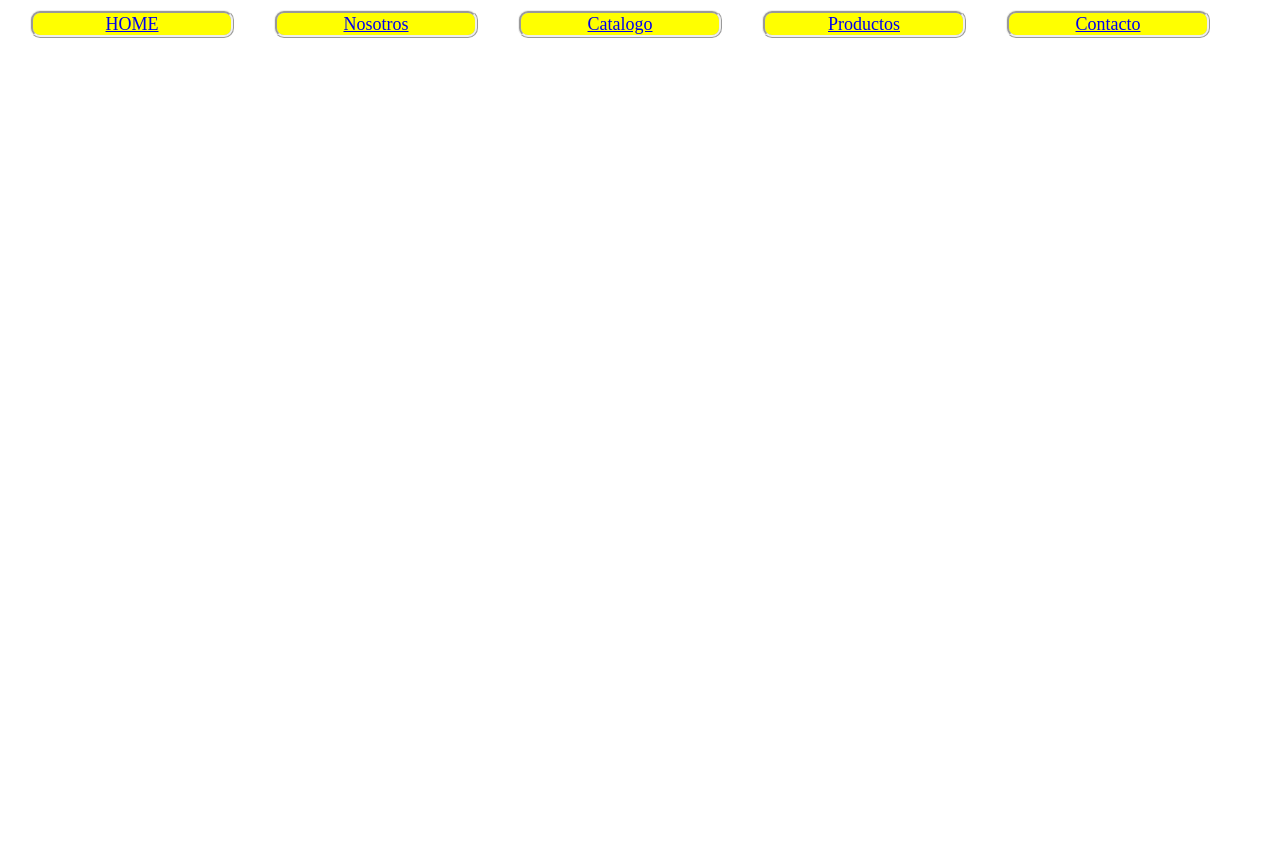
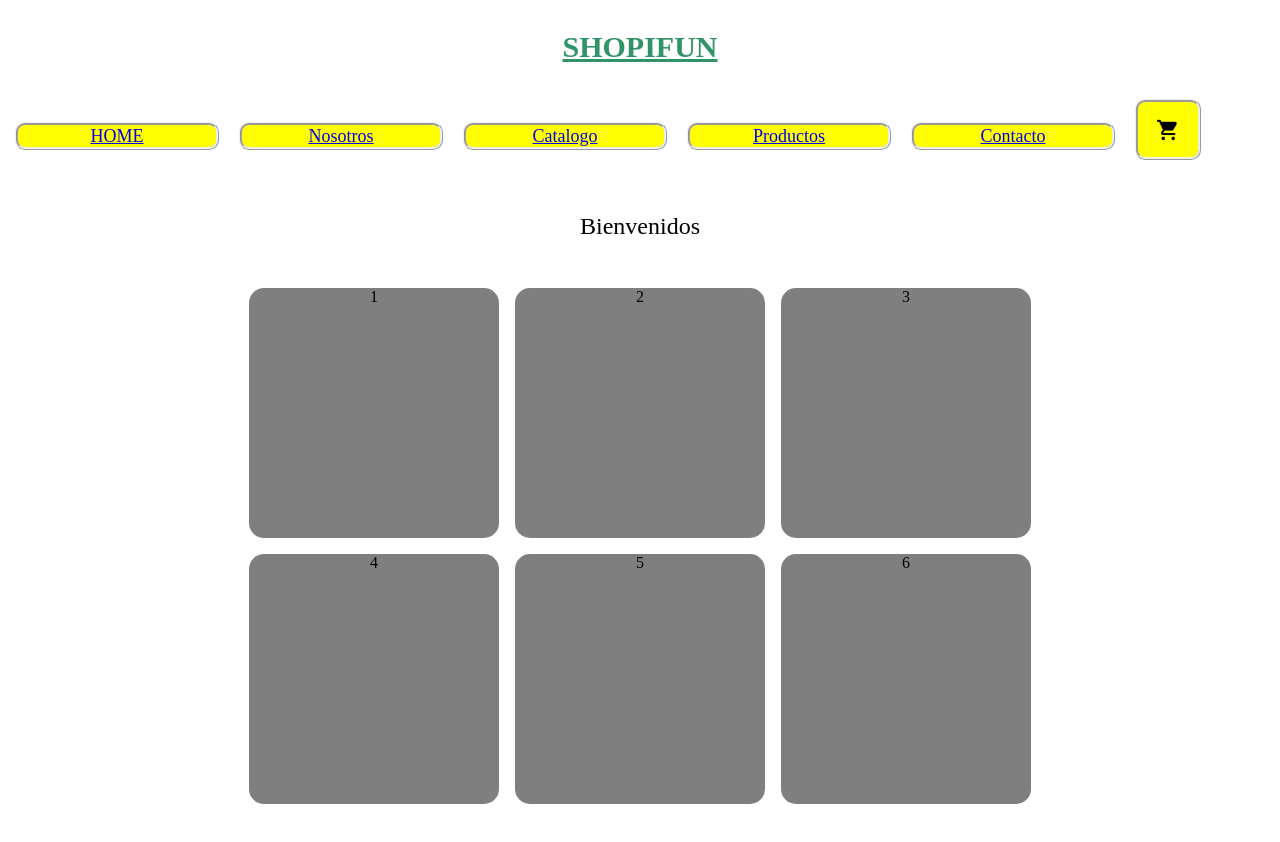
Before and after one commit to Mauroboto/mauro-bottone, a React (Create React App) app: page / in a window 1280 px wide. Shown: the top 842 px of the page. Before the commit the page ends 800 px from the top, so only its background shows below. Built offline with nearby package versions, Linux system fonts and the light colour scheme.

Commit message:
Tercer desafio

```diff
--- a/public/index.html
+++ b/public/index.html
@@ -10,34 +10,16 @@
       content="Web site created using create-react-app"
     />
     <link rel="apple-touch-icon" href="%PUBLIC_URL%/logo192.png" />
-    <!--
-      manifest.json provides metadata used when your web app is installed on a
-      user's mobile device or desktop. See https://developers.google.com/web/fundamentals/web-app-manifest/
-    -->
+
+
     <link rel="manifest" href="%PUBLIC_URL%/manifest.json" />
-    <!--
-      Notice the use of %PUBLIC_URL% in the tags above.
-      It will be replaced with the URL of the `public` folder during the build.
-      Only files inside the `public` folder can be referenced from the HTML.
 
-      Unlike "/favicon.ico" or "favicon.ico", "%PUBLIC_URL%/favicon.ico" will
-      work correctly both with client-side routing and a non-root public URL.
-      Learn how to configure a non-root public URL by running `npm run build`.
-    -->
-    <title>React App</title>
+    <title>Shopifun</title>
+    <link rel="stylesheet" href="https://fonts.googleapis.com/css2?family=Material+Symbols+Outlined:opsz,wght,FILL,GRAD@20..48,100..700,0..1,-50..200" />
   </head>
   <body>
     <noscript>You need to enable JavaScript to run this app.</noscript>
     <div id="root"></div>
-    <!--
-      This HTML file is a template.
-      If you open it directly in the browser, you will see an empty page.
 
-      You can add webfonts, meta tags, or analytics to this file.
-      The build step will place the bundled scripts into the <body> tag.
-
-      To begin the development, run `npm start` or `yarn start`.
-      To create a production bundle, use `npm run build` or `yarn build`.
-    -->
   </body>
 </html>
--- a/src/App.js
+++ b/src/App.js
@@ -1,12 +1,20 @@
 import React from 'react'
-import Navbar from './Components/Navbar'
+import NavBar from './Components/NavBar/NavBar'
+import ItemListConteiner from './Components/ItemListConteiner/ItemListConteiner';
+
 
 
 const App = () => {
+
   return (
-    <>
-        <Navbar/>
-    </>
+
+        <>
+
+          <NavBar/>
+          <ItemListConteiner Saludo = "Bienvenidos"/>
+        </>
+
+
   )
 }
 
--- /dev/null
+++ b/src/Components/ItemListConteiner/ItemListConteiner.css
@@ -0,0 +1,26 @@
+* {
+  margin: 0;
+  padding: 0;
+  box-sizing: border-box;
+}
+.titulo {
+  text-align: center;
+  margin-top: 2em;
+  font-size: 24px;
+}
+
+.contenedorPadre {
+  display: grid;
+  grid-template-columns: 250px 250px 250px;
+  grid-template-rows: 250px 250px 250px;
+  gap: 1em;
+  align-content: center;
+  justify-content: center;
+  margin-top: 3em;
+}
+
+.contenedorHijo {
+  background-color: rgba(0, 0, 0, 0.5);
+  border-radius: 15px;
+  text-align: center;
+}
--- /dev/null
+++ b/src/Components/ItemListConteiner/ItemListConteiner.jsx
@@ -0,0 +1,23 @@
+import '../ItemListConteiner/ItemListConteiner.css'
+
+const ItemListConteiner = (props) => {
+
+
+    return(
+        <>
+            <p className='titulo'>{props.Saludo}</p>
+            <div className='contenedorPadre'>
+                <div className='contenedorHijo'>1</div>
+                <div className='contenedorHijo'>2</div>
+                <div className='contenedorHijo'>3</div>
+                <div className='contenedorHijo'>4</div>
+                <div className='contenedorHijo'>5</div>
+                <div className='contenedorHijo'>6</div>
+
+            </div>
+        </>
+
+    )
+}
+
+export default ItemListConteiner;
--- /dev/null
+++ b/src/Components/NavBar/CartWidget.jsx
@@ -0,0 +1,9 @@
+import React from 'react'
+
+const CartWidget = () => {
+  return (
+  <span class="material-symbols-outlined">shopping_cart</span>
+  )
+}
+
+export default CartWidget
--- a/src/Components/Navbar.css
+++ b/src/Components/NavBar/NavBar.css
@@ -2,6 +2,14 @@
   margin: 0;
   padding: 0;
   box-sizing: border-box;
+}
+h1 {
+  color: rgb(48, 148, 103);
+  text-align: center;
+  text-decoration: underline;
+  font-size: 30px;
+  margin-top: 30px;
+  margin-bottom: 30px;
 }
 
 #menu li {
@@ -9,7 +17,7 @@
   padding-left: 5px;
   padding-right: 5px;
   background-color: yellow;
-  margin: 10px 10px 10px 30px;
+  margin: 5px 5px 5px 15px;
   padding: 1px 3px 0px 3px;
   box-sizing: content-box;
   border-style: ridge;
@@ -54,3 +62,13 @@ ul li:hover ul {
   border-radius: 15px;
   background-color: rgba(0, 0, 0, 0.5);
 }
+
+.material-symbols-outlined {
+  padding: 15px 15px 15px 15px;
+  size: 200px;
+}
+.CartWidget {
+  max-width: fit-content;
+  max-height: fit-content;
+  font-variation-settings: "FILL" 1, "wght" 700, "GRAD" 200, "opsz" 48;
+}
--- /dev/null
+++ b/src/Components/NavBar/NavBar.jsx
@@ -0,0 +1,58 @@
+import "./NavBar.css";
+import CartWidget from "./CartWidget";
+
+const NavBar = () => {
+  return (
+    <section>
+      <div>
+        <h1>
+          <strong>SHOPIFUN</strong>
+        </h1>
+      </div>
+
+      <nav>
+        <ul id="menu">
+          <li>
+            <a href="../PERFUMERIA  BOTTONE/Index.html">HOME</a>
+          </li>
+          <li>
+            <a href="../PERFUMERIA  BOTTONE/Pages/nosotros.html">Nosotros</a>
+          </li>
+          <li>
+            <a href="../PERFUMERIA  BOTTONE/Pages/catalogo.html">Catalogo</a>
+          </li>
+          <li>
+            <a href="../PERFUMERIA  BOTTONE/Pages/productos.html">Productos</a>
+          </li>
+          <li>
+            <a href="../PERFUMERIA  BOTTONE/Pages/contacto.html">Contacto</a>
+            <ul>
+              <h2>Nuestras redes</h2>
+              <li>
+                <a href="https://es-la.facebook.com/">Facebook</a>
+              </li>
+              <li>
+                <a href="https://instagram.com/">Instagram</a>
+              </li>
+              <li>
+                <a href="https://twitter.com/">Twitter</a>
+              </li>
+              <h2>Nuestros telefonos</h2>
+              <li>011-1234-5678</li>
+              <li>
+                <a href="mailto:PerfumeriaMiri@gmail.com.ar">
+                  Mandanos un E-mail
+                </a>
+              </li>
+            </ul>
+          </li>
+          <li className="CartWidget">
+            <CartWidget />
+          </li>
+        </ul>
+      </nav>
+    </section>
+  );
+};
+
+export default NavBar;
--- a/src/Components/Navbar.jsx
+++ /dev/null
@@ -1,45 +0,0 @@
-import './Navbar.css'
-
-const Navbar = () => {
-    return(
-        <section>
-            <nav>
-                <ul id="menu">
-                    <li><a href="../PERFUMERIA  BOTTONE/Index.html">HOME</a></li>
-                    <li>
-                        <a href="../PERFUMERIA  BOTTONE/Pages/nosotros.html">Nosotros</a>
-                    </li>
-                    <li>
-                        <a href="../PERFUMERIA  BOTTONE/Pages/catalogo.html">Catalogo</a>
-                    </li>
-                    <li>
-                        <a href="../PERFUMERIA  BOTTONE/Pages/productos.html">Productos</a>
-                    </li>
-                    <li>
-                        <a href="../PERFUMERIA  BOTTONE/Pages/contacto.html">Contacto</a>
-                        <ul>
-                            <h2>Nuestras redes</h2>
-                            <li>
-                                <a href="https://es-la.facebook.com/">Facebook</a>
-                            </li>
-                            <li>
-                                <a  href="https://instagram.com/">Instagram</a>
-                            </li>
-                            <li>
-                                <a  href="https://twitter.com/">Twitter</a>
-                            </li>
-                            <h2>Nuestros telefonos</h2>
-                            <li>011-1234-5678</li>
-                            <li>
-                                <a href="mailto:PerfumeriaMiri@gmail.com.ar">Mandanos un E-mail</a>
-                            </li>
-                        </ul>
-                    </li>
-                </ul>
-            </nav>
-    </section>
-    )
-};
-
-
-export default Navbar;
```
